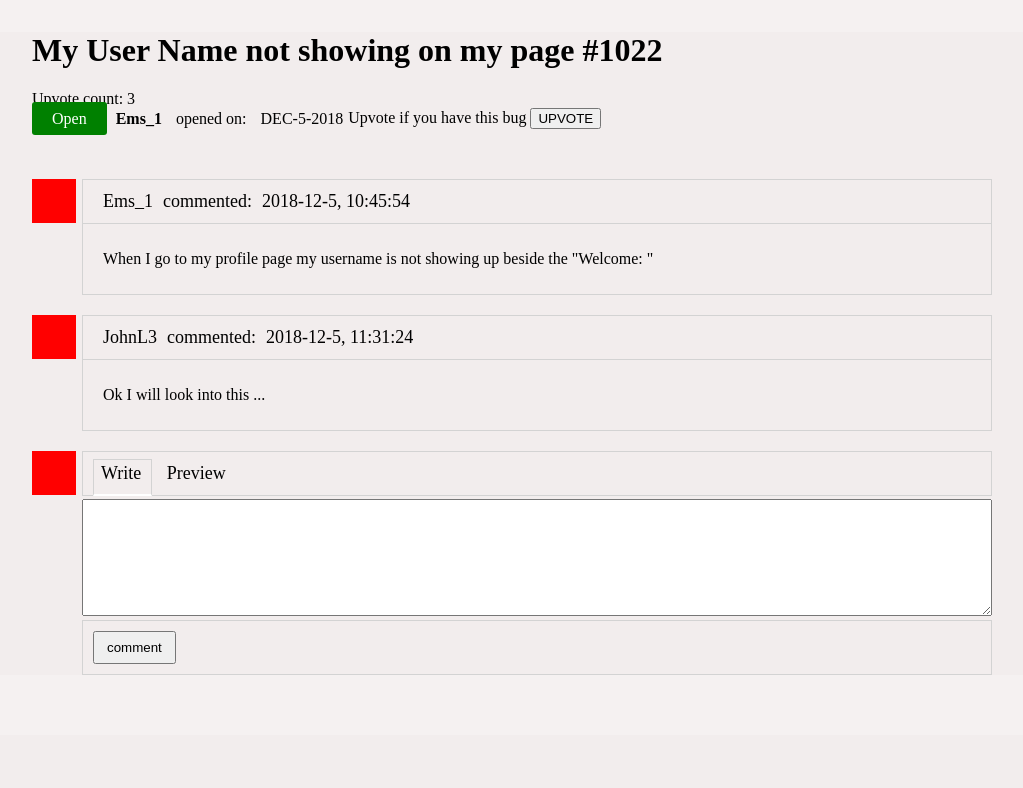
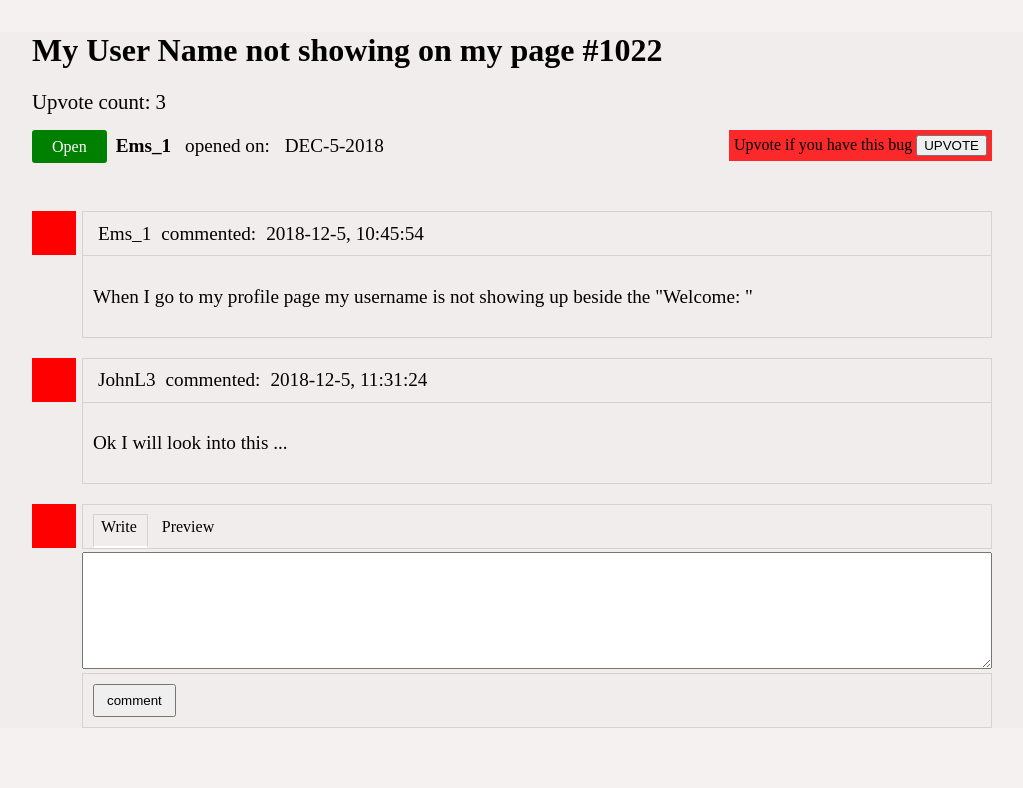
Before and after one commit to JohnL3/milestone-project-five, a Django app: page /bugs/1/ in a window 1280 px wide. Shown: the part 68-856 px from the top of the page, without its empty margins (128-1151 px from the left). Before the commit the page ends 743 px from the top, so only its background shows below. Run offline with Django 3.2, Linux system fonts and the light colour scheme.

Commit message:
made changes and added to styles

```diff
--- a/static/css/styles.css
+++ b/static/css/styles.css
@@ -2,6 +2,7 @@ body,
 html {
 	margin: 0;
 	background: #f1ececb3;
+	font-size: 16px;
 }
 
 
@@ -289,11 +290,21 @@ nav ul li {
 	grid-column: 2
 }
 /****************************************************************************/
-
+.issue-details span,
+.surround p {
+	font-size: 120%;
+}
 .comment-issue-header {
 	margin-top: 80px;
 	box-sizing: border-box;
   padding: 0 10px;
+  text-align: center;
+}
+
+.comment-container {
+	box-sizing: border-box;
+  padding: 0 10px;
+  margin-bottom: 40px;
 }
 
 .page-heading {
@@ -327,7 +338,6 @@ nav ul li {
   height: 45px;
   display: flex;
   align-items: center;
-  font-size: 18px;
   box-sizing: border-box;
   padding-left: 10px;
 }
@@ -336,10 +346,11 @@ nav ul li {
   margin-bottom: 3px;
 }
 
-.comment-area p,
 .comment-head span {
-  padding-left: 10px;
+   font-size: 120%;
+   padding: 0 5px;
 }
+
 .issue-header-section .user-name {
   font-weight: 600;
   display: none;
@@ -384,15 +395,35 @@ textarea {
   resize: vertical;
   font-size: 18px;
 }
+
 .issue-header-section {
   display: flex;
   align-items: center;
+  flex-wrap: wrap;
+  justify-content: space-between;
 }
+
 .issue-header-section label {
   background: green;
   padding: 8px 20px;
   color: white;
   border-radius: 3px;
+}
+
+.upvote-bug {
+	margin: 20px 0;
+  text-align: center;
+  width: 100%;
+  margin-bottom: 0;
+  background-color: #fd0202d4;
+  padding: 5px;
+}
+
+.issue-count {
+	height: 30px;
+  margin-bottom: 10px;
+  text-align: left;
+  font-size: 130%;
 }
 
 /****************************************************************************/
@@ -477,6 +508,9 @@ section {
 	}
 
 /******************************************************************************/
+	.comment-container {
+		padding: 0;
+	}
 
 	.issue-box,
 	.page-heading {
@@ -500,6 +534,7 @@ section {
     margin-bottom: 30px;
     margin-top: 100px;
     padding: 0;
+    text-align: left;
   }
 
   .comment-head {
@@ -553,3 +588,10 @@ section {
     margin: 0 auto;
 	}
 }
+
+@media only screen and (min-width: 800px) {
+	.upvote-bug {
+		margin: 0;
+		width: fit-content;
+	}
+}
```
